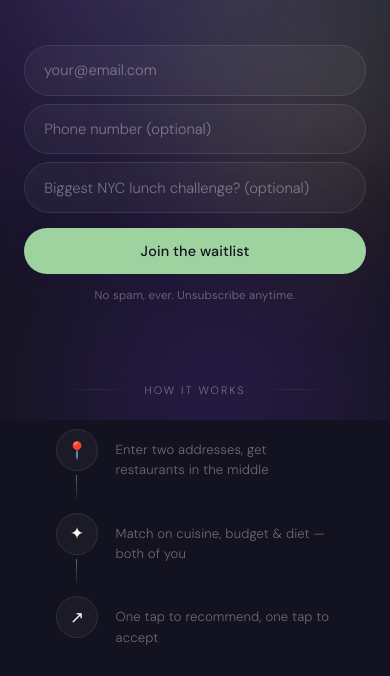
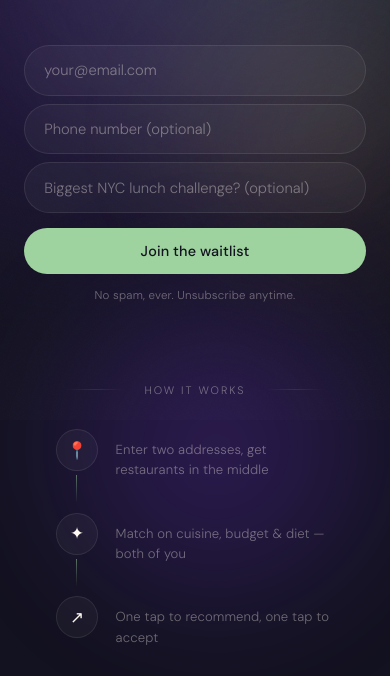
Before and after one commit to flailcaliber/entre-landing-page, a website: page index.html in a window 390 px wide. Shown: the part 424-1100 px from the top of the page. Drawn offline with nearby package versions, Linux system fonts and the light colour scheme; no server answers.

Commit message:
Fix mobile top/bottom solid-block: move blob centers to screen edges
blob-top/bottom were centered 60px inside the viewport (top: -130px on a 380px
blob = center at y=60px). The status bar zone (top ~50px) was 60px+ from any
gradient center, rendering as flat #131220 — visually solid.

Moving to top/bottom: -190px puts each blob's center exactly at the screen
edge (y=0) so maximum gradient intensity (now 0.32/0.28) falls right where
the iOS status bar and home indicator render. Also changed overflow:hidden to
overflow:visible on bg-canvas so the blur feathering isn't hard-clipped at
the screen edge where we need the softness most.

Co-Authored-By: Claude Sonnet 4.6 <noreply@anthropic.com>

```diff
--- a/index.html
+++ b/index.html
@@ -61,7 +61,7 @@
       position: fixed;
       inset: 0;
       z-index: 0;
-      overflow: hidden;
+      overflow: visible;
       pointer-events: none;
     }
 
@@ -642,8 +642,8 @@
         display: block;
         width: 380px;
         height: 380px;
-        background: radial-gradient(circle, rgba(158,210,158,0.22) 0%, rgba(158,210,158,0.04) 70%);
-        top: -130px;
+        background: radial-gradient(circle, rgba(158,210,158,0.32) 0%, rgba(158,210,158,0.04) 70%);
+        top: -190px;
         left: -60px;
         animation: drift-a 18s ease-in-out infinite;
       }
@@ -652,8 +652,8 @@
         display: block;
         width: 380px;
         height: 380px;
-        background: radial-gradient(circle, rgba(124,58,237,0.20) 0%, rgba(124,58,237,0.04) 70%);
-        bottom: -130px;
+        background: radial-gradient(circle, rgba(124,58,237,0.28) 0%, rgba(124,58,237,0.04) 70%);
+        bottom: -190px;
         right: -60px;
         animation: drift-b 20s ease-in-out infinite;
       }
```
